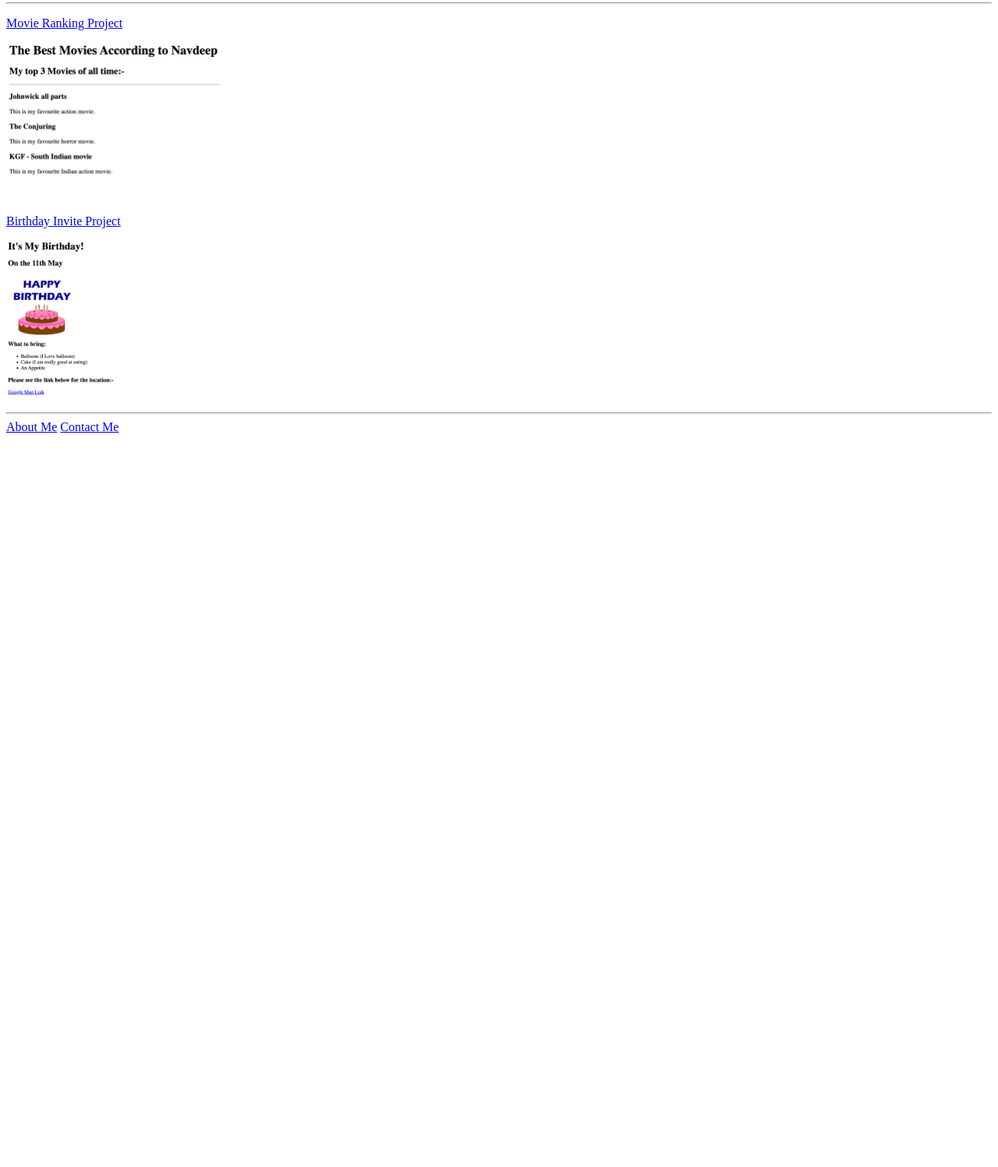
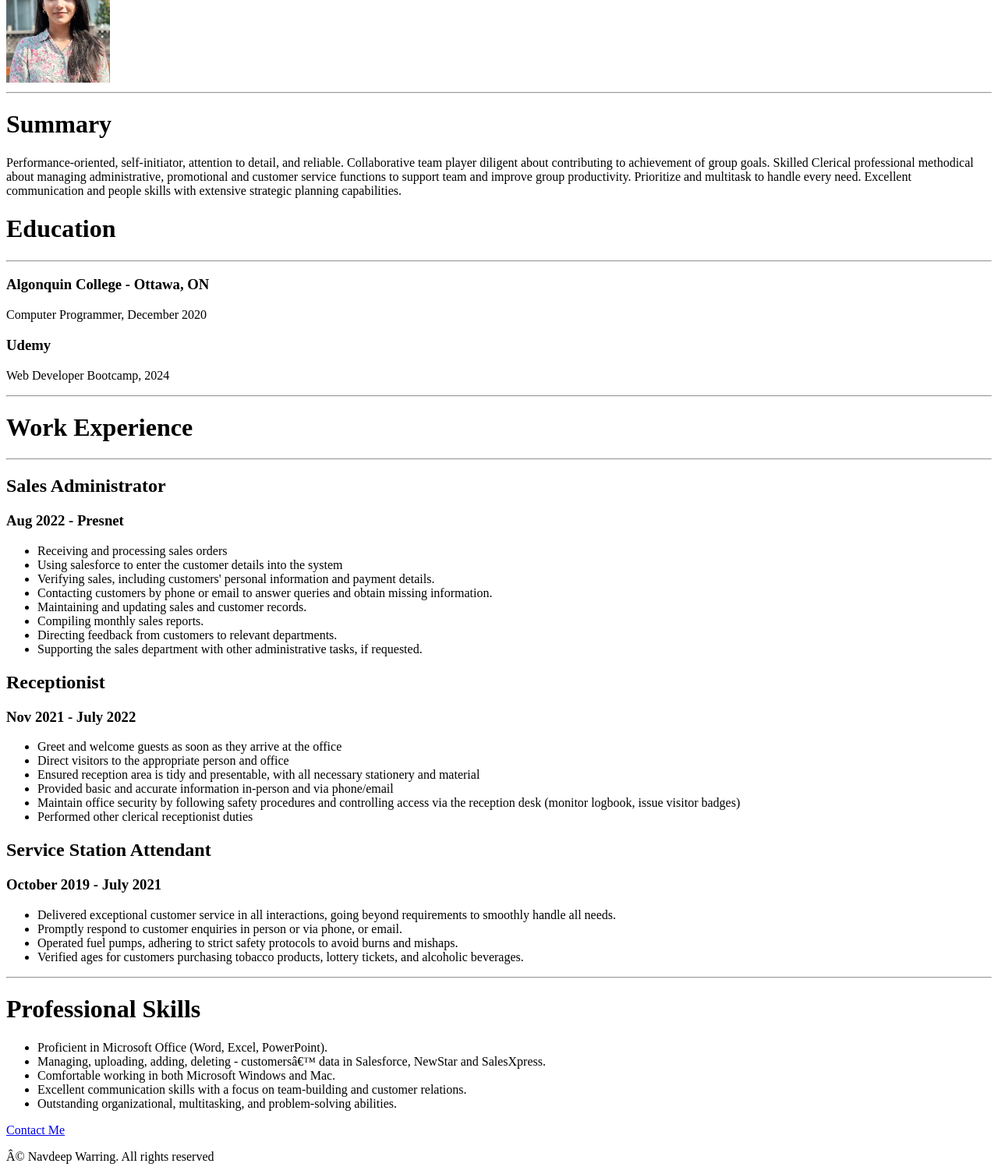
Before and after one commit to Nav-Warring/html-portfolio, a plain HTML site: page index.html in a window 1280 px wide. Shown: the part 124-1621 px from the top of the page at 78% size. Before the commit the page ends 800 px from the top, so only its background shows below. Drawn offline with Linux system fonts and the light colour scheme.

Commit message:
Add files via upload

```diff
--- a/index.html
+++ b/index.html
@@ -1,43 +1,84 @@
-<!-- TODO 1: Create the HTML Boilerplate -->
 <!DOCTYPE html>
 <html lang = "en">
     <head>
-        <meta charset = "UTF = 8">
-        <Title>Navdeep Kaur Portfolio</Title>
+        <meta charset = "UTF=8">
+        <Title> Resume_NavdeepKaur</Title>
     </head>
-    <body>
-        <h1>Navdeep Kaur's Portfolio</h1>
-        <h2>I'm a Web Developer</h2>
-        <hr/>
-        <p>
-            <a href = "./public/movie-ranking.html">Movie Ranking Project</a>
-</p>
+<body>
+    <h1>Navdeep Kaur</h1>
+    <img height = 150 src = "./Nav.jpg"/>
 
-<img height="200" src = "./assets/images/Movie Ranking project.png"/>
+    <hr/>
+   <h1>Summary</h1>
 
-<p>
-    <a href = "./public/birthday-invite.html">Birthday Invite Project</a>
-</p>
-<p><img height = "200" src = "./assets/images/Birthdayinviteproject.png"/>
+   <p>Performance-oriented, self-initiator, attention to detail, and reliable. Collaborative team player
+    diligent about contributing to achievement of group goals. Skilled Clerical professional
+    methodical about managing administrative, promotional and customer service functions to
+    support team and improve group productivity. Prioritize and multitask to handle every need.
+    Excellent communication and people skills with extensive strategic planning capabilities.</p>
+    <h1>Education</h1>
+     <hr/>
 
- </p>
+     <h3>Algonquin College - Ottawa, ON</H3>
+     <P>Computer Programmer, December 2020</P>
+     <h3>Udemy</H3>
+    <p>Web Developer Bootcamp, 2024</p>
+     <hr/>
+     <h1>Work Experience</h1>
+     <hr/>
+     <h2>Sales Administrator</h2>
+     <h3>Aug 2022 - Presnet</h3>
+     <ul>
+        <li>Receiving and processing sales orders</li>
+        <li>Using salesforce to enter the customer details into the system</li>
+        <li>Verifying sales, including customers' personal information and payment details.</li>
+        <li>Contacting customers by phone or email to answer queries and obtain missing information.</li>
+        <li>Maintaining and updating sales and customer records.</li>
+        <li>Compiling monthly sales reports.</li>
+        <li>Directing feedback from customers to relevant departments.</li>
+        <li>Supporting the sales department with other administrative tasks, if requested.</li>
 
-<hr/>
+     </ul>
+     <h2>Receptionist</h2>
+     <h3>Nov 2021 - July 2022</h3>
+     <ul>
+        <li>Greet and welcome guests as soon as they arrive at the office</li>
+        <li>Direct visitors to the appropriate person and office</li>
+        <li>Ensured reception area is tidy and presentable, with all necessary stationery and material</li>
+        <li>Provided basic and accurate information in-person and via phone/email</li>
+        <li>Maintain office security by following safety procedures and controlling access via the
+            reception desk (monitor logbook, issue visitor badges)</li>
+        <li>Performed other clerical receptionist duties</li>
 
-<a href = "./public/about.html">About Me</a> <a href = "./public/contact.html">Contact Me</a>
-    </body>
+
+     </ul>
+     <h2>Service Station Attendant</h2>
+     <h3>October 2019 - July 2021</h3>
+     <ul>
+        <li>Delivered exceptional customer service in all interactions, going beyond requirements to
+            smoothly handle all needs.</li>
+        <li>Promptly respond to customer enquiries in person or via phone, or email.</li>
+        <li>Operated fuel pumps, adhering to strict safety protocols to avoid burns and mishaps.</li>
+        <li>Verified ages for customers purchasing tobacco products, lottery tickets, and alcoholic
+            beverages.</li>
+     </ul>
+     <hr/>
+     <h1>Professional Skills</h1>
+     <ul>
+        <li>Proficient in Microsoft Office (Word, Excel, PowerPoint).</li>
+        <li>Managing, uploading, adding, deleting - customers’ data in Salesforce, NewStar and
+            SalesXpress.</li>
+        <li>Comfortable working in both Microsoft Windows and Mac.</li>
+        <li>Excellent communication skills with a focus on team-building and customer relations.</li>
+        <li>Outstanding organizational, multitasking, and problem-solving abilities.</li>
+     </ul>
+
+    <a href = "./contact.html">Contact Me</a>
+     <footer>
+        <p>© Navdeep Warring. All rights reserved</p>
+     </footer>
+
+
+
+</body>
 </html>
-
-<!-- TODO 2: Add Your previous projects' HTML into the public folder -->
-
-<!-- TODO 3: Take screenshots of your project previews and add the images to the images folder -->
-
-<!-- TODO 4: Add titles/subtitles etc. -->
-
-<!-- TODO 5: Add a link to the project pages -->
-
-<!-- TODO 6: Add images to show the project previews
-HINT for TODO 6: You can use the height attribute set to 200 to make the image smaller:
-https://developer.mozilla.org/en-US/docs/Web/HTML/Element/img#attr-height -->
-
-<!-- TODO 7: Add the Contact Me and About Me page links -->
```
Also changed, not shown: Nav.jpg (added), contact.html (added).
